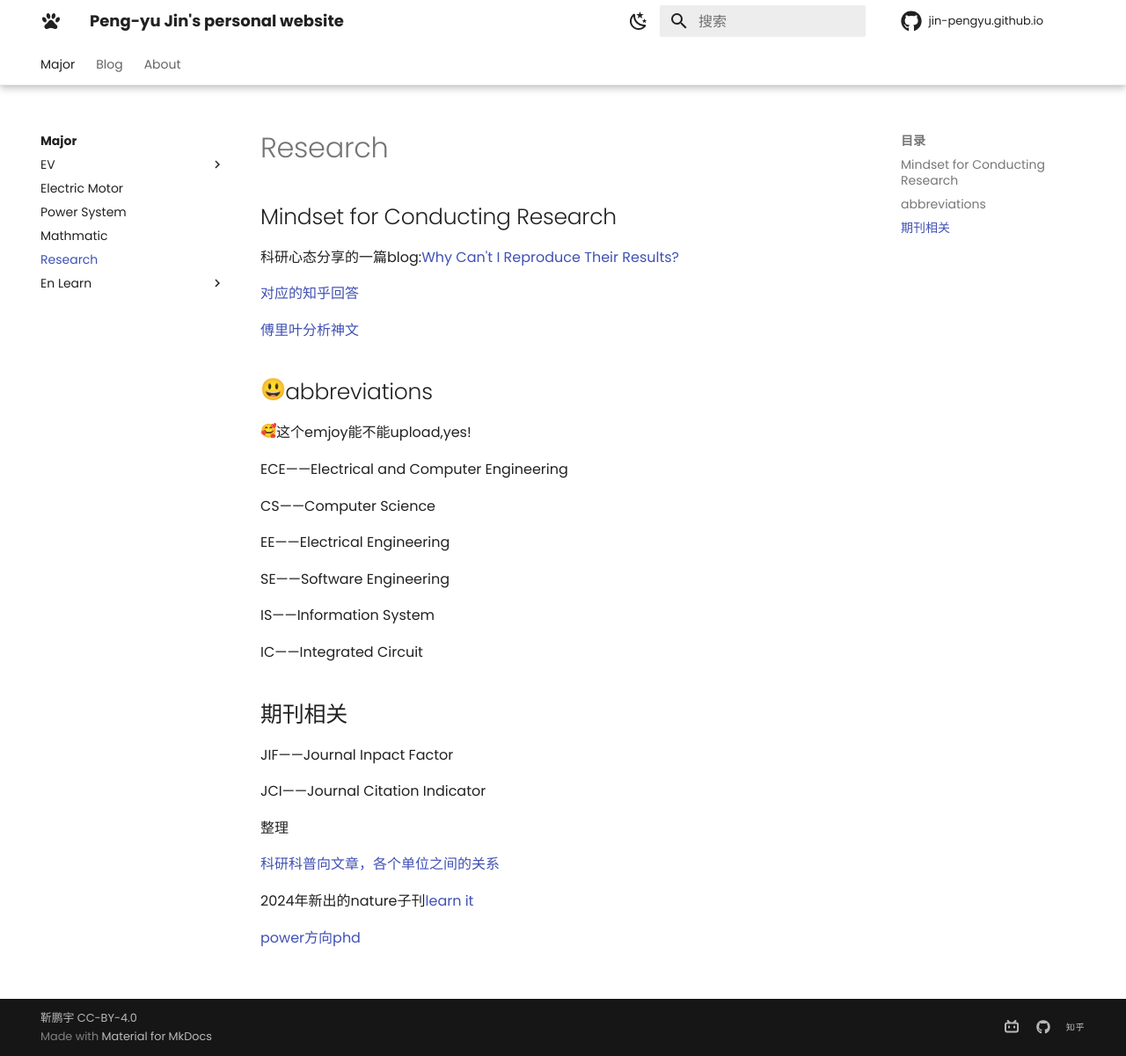
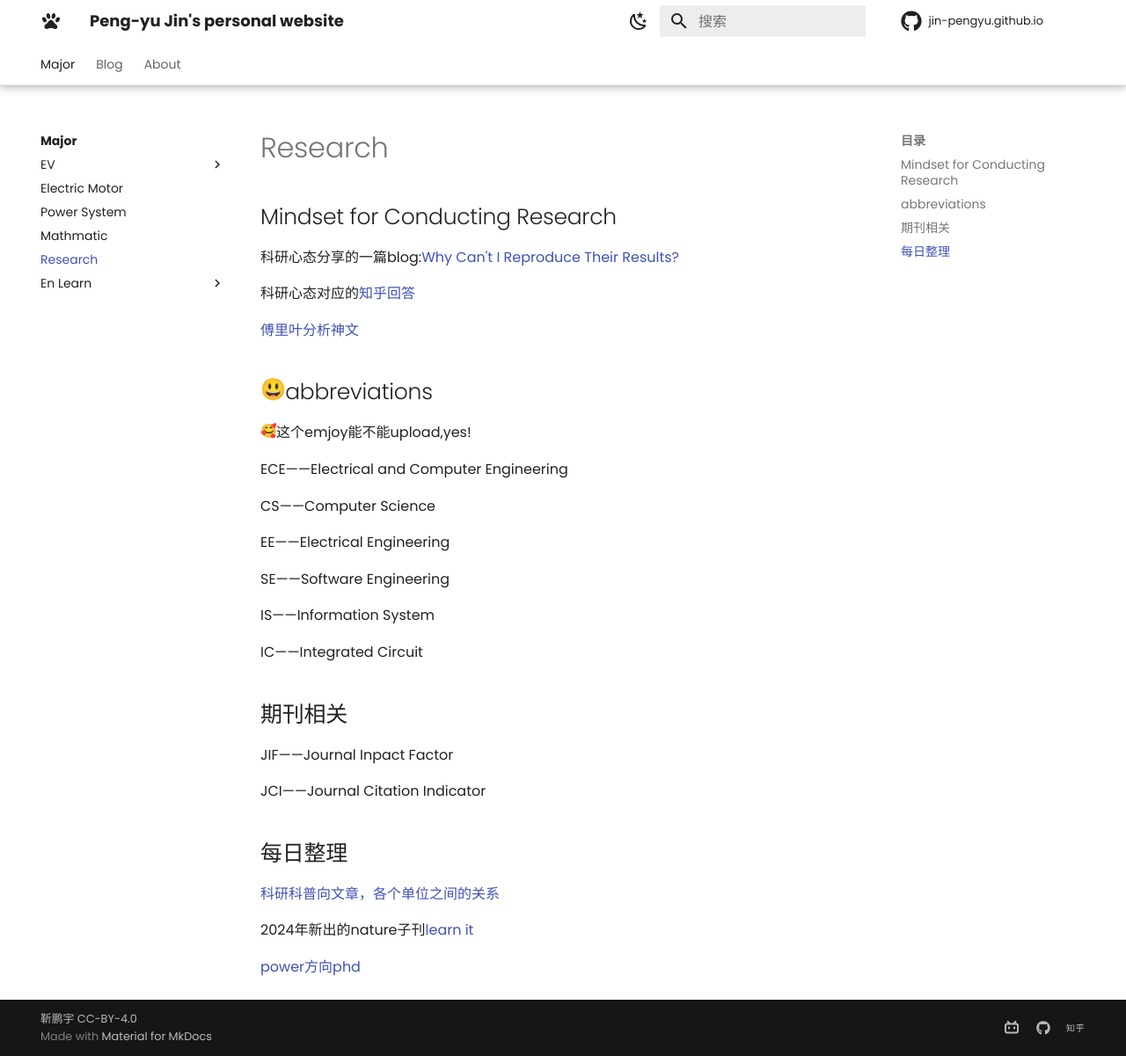
Before and after one commit to Pengyu-Jin/Pengyu-Jin.github.io, an MkDocs documentation site: the page built from docs/major/research/research.md, in a window 1280 px wide and 1201 px high. Shown: the whole window at 88% size. Built offline with MkDocs 1.6.1 and Material for MkDocs 9.7.7, drawn with Linux system fonts in a browser that asks for light colours; emoji names are drawn with the system emoji font; comment, search, counter and statistics services are not loaded.

Commit message:
style change 287

```diff
--- a/docs/major/research/research.md
+++ b/docs/major/research/research.md
@@ -2,7 +2,7 @@
 
 科研心态分享的一篇blog:[Why Can't I Reproduce Their Results?](https://theorangeduck.com/page/reproduce-their-results){:target="_blank"}
 
-[对应的知乎回答](https://www.zhihu.com/question/364269312/answer/3107942044){:target="_blank"}
+科研心态对应的[知乎回答](https://www.zhihu.com/question/364269312/answer/3107942044){:target="_blank"}
 
 
 [傅里叶分析神文](https://www.zhihu.com/search?type=content&q=Heinrich){:target="_blank"}
@@ -30,7 +30,7 @@ JIF——Journal Inpact Factor
 
 JCI——Journal Citation Indicator
 
-整理
+## 每日整理
 
 [科研科普向文章，各个单位之间的关系](https://zhuanlan.zhihu.com/p/347071525){:target="_blank"}
 
```
